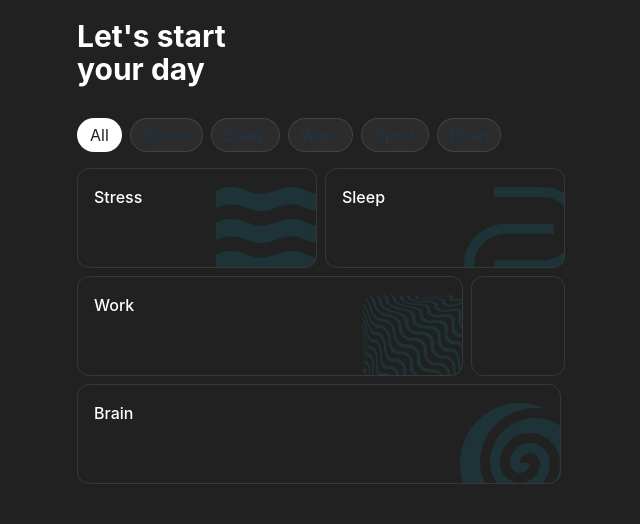
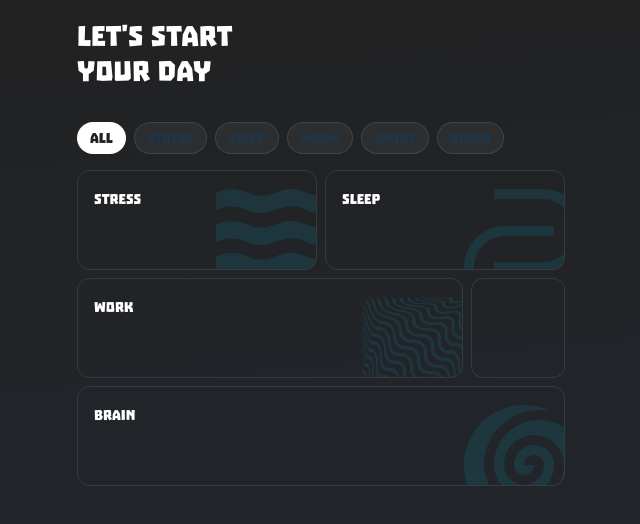
Before and after one commit to denisoed/BrainUp, a Vue app: page / in a window 1280 px wide. Shown: the top 524 px of the page, without its empty margins (319-959 px from the left). Built offline with nearby package versions, Linux system fonts and the light colour scheme; no server answers; what vue3-touch-events, yandex-metrika-vue3 would draw is missing.

Commit message:
Updated bg for body

```diff
--- a/src/pages/HomePage.vue
+++ b/src/pages/HomePage.vue
@@ -13,7 +13,7 @@
         :title="card.title"
         :to="card.to"
         :icon="card.icon"
-        :style="{ width: `calc(${card.width} - 4px)` }"
+        :style="{ width: getCardWidth(card.width) }"
       />
     </div>
   </div>
@@ -29,11 +29,11 @@ import Abstract3 from '@/assets/abstracts/3.svg';
 import Abstract4 from '@/assets/abstracts/4.svg';
 
 const cards = [
-  { to: '', icon: Abstract1, title: 'Stress', width: '50%' },
-  { to: '', icon: Abstract2, title: 'Sleep', width: '50%' },
-  { to: '', icon: Abstract3, title: 'Work', width: '80%' },
-  { to: '', icon: null, title: '', width: '20%' },
-  { to: '', icon: Abstract4, title: 'Brain', width: '100%' },
+  { to: '', icon: Abstract1, title: 'Stress', width: 50 },
+  { to: '', icon: Abstract2, title: 'Sleep', width: 50 },
+  { to: '', icon: Abstract3, title: 'Work', width: 80 },
+  { to: '', icon: null, title: '', width: 20 },
+  { to: '', icon: Abstract4, title: 'Brain', width: 100 },
 ]
 
 const tabs = computed(() => [
@@ -46,12 +46,19 @@ const tabs = computed(() => [
 ]);
 
 const tab = ref('all');
+
+function getCardWidth(width: number) {
+  if (width === 100) {
+    return '100%';
+  }
+  return `calc(${width}% - 4px)`;
+}
 </script>
 
 <style lang="scss" scoped>
 .home-page {
   h1 {
-    font-size: 30px;
+    font-size: 32px;
     color: #fff;
     font-weight: bold;
     margin: 0;
--- a/src/style.css
+++ b/src/style.css
@@ -42,7 +42,7 @@ a:hover {
 html {
   height: 100vh;
   overflow: hidden;
-  background-color: #212121 !important;
+  background: linear-gradient(175deg, #212121 0%, rgba(34, 40, 49 ,1) 100%);
 }
 
 body {
@@ -50,8 +50,8 @@ body {
   min-height: 100vh;
   margin: 0;
   display: flex;
-  background: #212121;
-  /* font-family: 'Troika', serif; */
+  background: linear-gradient(175deg, #212121 0%, rgba(34, 40, 49 ,1) 100%);
+  font-family: 'Troika', serif;
 }
 
 h1 {
```
